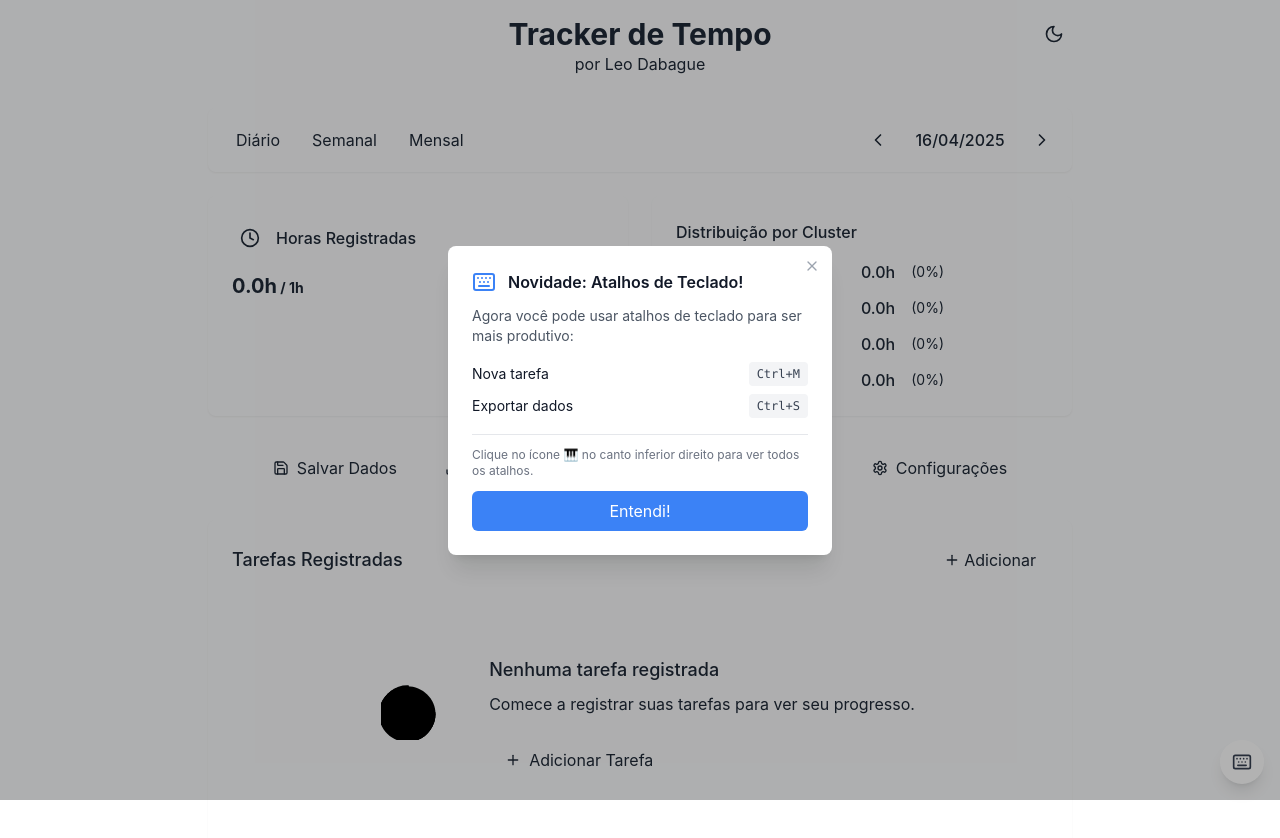
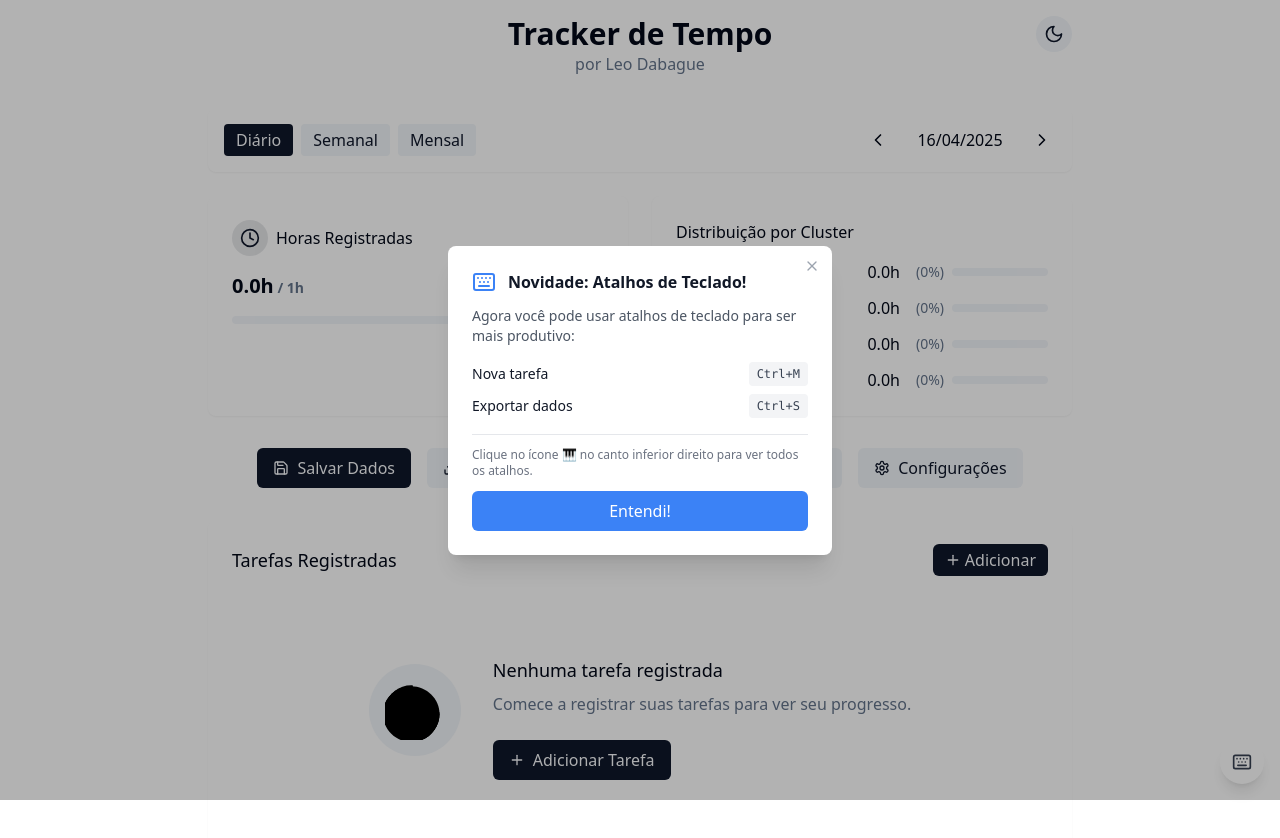
Before and after one commit to leodabague/trackerly, a React (Create React App) app: page / in a window 1280 px wide. Shown: the top 838 px of the page. Built offline with nearby package versions, Linux system fonts and the light colour scheme.

Commit message:
feat: estilização otimizada da plataforma

```diff
--- a/package.json
+++ b/package.json
@@ -7,12 +7,14 @@
     "@testing-library/jest-dom": "^6.6.3",
     "@testing-library/react": "^16.3.0",
     "@testing-library/user-event": "^13.5.0",
+    "class-variance-authority": "^0.7.1",
     "html2pdf.js": "^0.10.3",
     "lucide-react": "^0.488.0",
     "react": "^19.1.0",
     "react-dom": "^19.1.0",
     "react-scripts": "^5.1.0-next.26",
     "tailwindcss": "^3.3.0",
+    "tailwindcss-animate": "^1.0.7",
     "web-vitals": "^2.1.4"
   },
   "overrides": {
--- a/src/App.js
+++ b/src/App.js
@@ -13,7 +13,7 @@ import ShortcutNotification from './components/ShortcutNotification';
 import WelcomeTooltip from './components/WelcomeTooltip';
 
 const AppContent = () => {
-  const { darkMode, alternarTema } = useTheme();
+  const { theme, setTheme } = useTheme();
   const {
     view,
     setView,
@@ -88,14 +88,15 @@ const AppContent = () => {
   // Initialize keyboard shortcuts
   useKeyboardShortcuts(shortcuts);
 
+  const alternarTema = () => {
+    setTheme(theme === 'light' ? 'dark' : 'light');
+  };
+
   return (
-    <>
-      <div className={`fixed inset-0 ${darkMode ? 'bg-gray-900' : 'bg-gray-50'} transition-colors duration-300`} />
-      <div className={`relative max-w-4xl mx-auto p-4 min-h-screen transition-colors duration-300 ${darkMode ? 'text-gray-100' : 'text-gray-800'}`}>
-        <Header darkMode={darkMode} alternarTema={alternarTema} />
+    <div className="max-w-4xl mx-auto p-4 min-h-screen">
+      <Header alternarTema={alternarTema} />
 
       <TaskFilters
-          darkMode={darkMode}
         view={view}
         setView={setView}
         formatarPeriodo={formatarPeriodo}
@@ -103,7 +104,6 @@ const AppContent = () => {
       />
 
       <TaskStats
-          darkMode={darkMode}
         horasUsadas={horasUsadas}
         horasDisponiveis={horasDisponiveis}
         view={view}
@@ -114,13 +114,11 @@ const AppContent = () => {
 
       <ActionButtons
         ref={actionButtonsRef}
-          darkMode={darkMode}
         resetFiltros={resetFiltros}
       />
 
       <TaskList
         ref={taskListRef}
-          darkMode={darkMode}
         view={view}
         dataSelecionada={dataSelecionada}
         weekStart={weekStart}
@@ -128,17 +126,17 @@ const AppContent = () => {
       />
 
       {/* Keyboard shortcuts help */}
-        <KeyboardShortcuts ref={keyboardShortcutsRef} darkMode={darkMode} />
+      <KeyboardShortcuts ref={keyboardShortcutsRef} />
 
       {/* Shortcut notification */}
-        <ShortcutNotification darkMode={darkMode} />
+      <ShortcutNotification />
 
       {/* Welcome tooltip for keyboard shortcuts */}
-        <WelcomeTooltip ref={welcomeTooltipRef} darkMode={darkMode} />
+      <WelcomeTooltip ref={welcomeTooltipRef} />
     </div>
-    </>
   );
 };
+
 
 const App = () => {
   return (
--- a/src/hooks/useTheme.js
+++ b/src/hooks/useTheme.js
@@ -1,21 +1,20 @@
 import { useState, useEffect } from 'react';
 
 export const useTheme = () => {
-  const [darkMode, setDarkMode] = useState(() => {
-    const temaSalvo = localStorage.getItem('darkMode');
-    if (temaSalvo !== null) {
-      return temaSalvo === 'true';
+  const [theme, setTheme] = useState(() => {
+    const storedTheme = localStorage.getItem('theme');
+    if (storedTheme) {
+      return storedTheme;
     }
-    return window.matchMedia && window.matchMedia('(prefers-color-scheme: dark)').matches;
+    return window.matchMedia('(prefers-color-scheme: dark)').matches ? 'dark' : 'light';
   });
 
   useEffect(() => {
-    localStorage.setItem('darkMode', darkMode.toString());
-  }, [darkMode]);
+    const root = window.document.documentElement;
+    root.classList.remove('light', 'dark');
+    root.classList.add(theme);
+    localStorage.setItem('theme', theme);
+  }, [theme]);
 
-  const alternarTema = () => {
-    setDarkMode(!darkMode);
-  };
-
-  return { darkMode, alternarTema };
+  return { theme, setTheme };
 };
--- a/src/index.css
+++ b/src/index.css
@@ -2,16 +2,75 @@
 @tailwind components;
 @tailwind utilities;
 
-body {
-  margin: 0;
-  font-family: -apple-system, BlinkMacSystemFont, 'Segoe UI', 'Roboto', 'Oxygen',
-    'Ubuntu', 'Cantarell', 'Fira Sans', 'Droid Sans', 'Helvetica Neue',
-    sans-serif;
-  -webkit-font-smoothing: antialiased;
-  -moz-osx-font-smoothing: grayscale;
+@layer base {
+  :root {
+    --background: 0 0% 100%;
+    --foreground: 222.2 84% 4.9%;
+
+    --card: 0 0% 100%;
+    --card-foreground: 222.2 84% 4.9%;
+
+    --popover: 0 0% 100%;
+    --popover-foreground: 222.2 84% 4.9%;
+
+    --primary: 222.2 47.4% 11.2%;
+    --primary-foreground: 210 40% 98%;
+
+    --secondary: 210 40% 96.1%;
+    --secondary-foreground: 222.2 47.4% 11.2%;
+
+    --muted: 210 40% 96.1%;
+    --muted-foreground: 215.4 16.3% 46.9%;
+
+    --accent: 210 40% 96.1%;
+    --accent-foreground: 222.2 47.4% 11.2%;
+
+    --destructive: 0 84.2% 60.2%;
+    --destructive-foreground: 210 40% 98%;
+
+    --border: 214.3 31.8% 91.4%;
+    --input: 214.3 31.8% 91.4%;
+    --ring: 222.2 84% 4.9%;
+
+    --radius: 0.5rem;
+  }
+
+  .dark {
+    --background: 222.2 84% 4.9%;
+    --foreground: 210 40% 98%;
+
+    --card: 222.2 84% 4.9%;
+    --card-foreground: 210 40% 98%;
+
+    --popover: 222.2 84% 4.9%;
+    --popover-foreground: 210 40% 98%;
+
+    --primary: 210 40% 98%;
+    --primary-foreground: 222.2 47.4% 11.2%;
+
+    --secondary: 217.2 32.6% 17.5%;
+    --secondary-foreground: 210 40% 98%;
+
+    --muted: 217.2 32.6% 17.5%;
+    --muted-foreground: 215 20.2% 65.1%;
+
+    --accent: 217.2 32.6% 17.5%;
+    --accent-foreground: 210 40% 98%;
+
+    --destructive: 0 62.8% 30.6%;
+    --destructive-foreground: 210 40% 98%;
+
+    --border: 217.2 32.6% 17.5%;
+    --input: 217.2 32.6% 17.5%;
+    --ring: 212.7 26.8% 83.9%;
+  }
 }
 
-code {
-  font-family: source-code-pro, Menlo, Monaco, Consolas, 'Courier New',
-    monospace;
+@layer base {
+  * {
+    @apply border-border;
+  }
+  body {
+    @apply bg-background text-foreground;
+  }
 }
--- a/tailwind.config.js
+++ b/tailwind.config.js
@@ -1,10 +1,77 @@
 /** @type {import('tailwindcss').Config} */
 module.exports = {
+  darkMode: ["class"],
   content: [
-    "./src/**/*.{js,jsx,ts,tsx}",
+    './pages/**/*.{js,jsx}',
+    './components/**/*.{js,jsx}',
+    './app/**/*.{js,jsx}',
+    './src/**/*.{js,jsx}',
   ],
+  prefix: "",
   theme: {
-    extend: {},
+    container: {
+      center: true,
+      padding: "2rem",
+      screens: {
+        "2xl": "1400px",
+      },
+    },
+    extend: {
+      colors: {
+        border: "hsl(var(--border))",
+        input: "hsl(var(--input))",
+        ring: "hsl(var(--ring))",
+        background: "hsl(var(--background))",
+        foreground: "hsl(var(--foreground))",
+        primary: {
+          DEFAULT: "hsl(var(--primary))",
+          foreground: "hsl(var(--primary-foreground))",
+        },
+        secondary: {
+          DEFAULT: "hsl(var(--secondary))",
+          foreground: "hsl(var(--secondary-foreground))",
+        },
+        destructive: {
+          DEFAULT: "hsl(var(--destructive))",
+          foreground: "hsl(var(--destructive-foreground))",
+        },
+        muted: {
+          DEFAULT: "hsl(var(--muted))",
+          foreground: "hsl(var(--muted-foreground))",
+        },
+        accent: {
+          DEFAULT: "hsl(var(--accent))",
+          foreground: "hsl(var(--accent-foreground))",
+        },
+        popover: {
+          DEFAULT: "hsl(var(--popover))",
+          foreground: "hsl(var(--popover-foreground))",
+        },
+        card: {
+          DEFAULT: "hsl(var(--card))",
+          foreground: "hsl(var(--card-foreground))",
+        },
+      },
+      borderRadius: {
+        lg: "var(--radius)",
+        md: "calc(var(--radius) - 2px)",
+        sm: "calc(var(--radius) - 4px)",
+      },
+      keyframes: {
+        "accordion-down": {
+          from: { height: "0" },
+          to: { height: "var(--radix-accordion-content-height)" },
+        },
+        "accordion-up": {
+          from: { height: "var(--radix-accordion-content-height)" },
+          to: { height: "0" },
+        },
+      },
+      animation: {
+        "accordion-down": "accordion-down 0.2s ease-out",
+        "accordion-up": "accordion-up 0.2s ease-out",
+      },
+    },
   },
-  plugins: [],
+  plugins: [require("tailwindcss-animate")],
 }
```
Also changed, not shown: 1 other file (tests, documents, lock files or other folders). Lines whose indentation alone changed are shown as unchanged.
